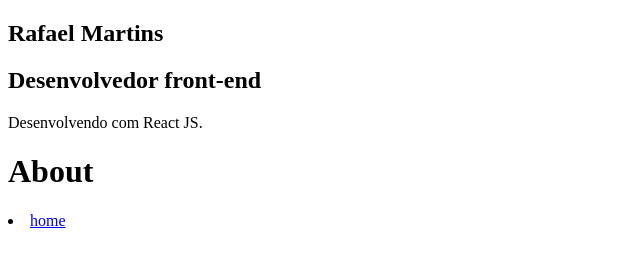
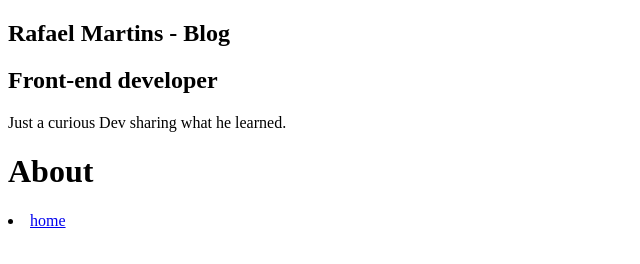
Before and after one commit to rafaelmartins92/blog-reactjs, a Gatsby site: page /about in a window 1280 px wide. Shown: the whole page, without its empty margins (0-640 px from the left). Built offline with nearby package versions, Linux system fonts and the light colour scheme; Gatsby itself is replaced by a stand-in of ours.

Commit message:
Rendering data with Hook

```diff
--- a/gatsby-config.js
+++ b/gatsby-config.js
@@ -1,7 +1,8 @@
 module.exports = {
   siteMetadata: {
     title: `Rafael Martins - Blog`,
-    description: `Just a curious dev sharing what he learned.`,
+    position: `Front-end developer`,
+    description: `Just a curious Dev sharing what he learned.`,
     author: `@rafaelmartins`,
   },
   plugins: [
--- a/src/components/Profile/index.js
+++ b/src/components/Profile/index.js
@@ -1,13 +1,30 @@
 import React from "react"
+import { useStaticQuery, graphql } from "gatsby"
 
 // import { Container } from './styles';
 
-function Profile() {
+const Profile = () => {
+  const {
+    site: {
+      siteMetadata: { title, position, description },
+    },
+  } = useStaticQuery(graphql`
+    query {
+      site {
+        siteMetadata {
+          title
+          position
+          description
+        }
+      }
+    }
+  `)
+
   return (
     <div className="Profile-wrapper">
-      <h1>Rafael Martins</h1>
-      <h2>Desenvolvedor front-end</h2>
-      <p>Desenvolvendo com React JS.</p>
+      <h1>{title}</h1>
+      <h2>{position}</h2>
+      <p>{description}</p>
     </div>
   )
 }
--- a/src/pages/about.js
+++ b/src/pages/about.js
@@ -6,8 +6,7 @@ import SEO from "../components/seo"
 
 // import { Container } from './styles';
 
-function AboutPage() {
-  return (
+const AboutPage = () => (
   <Layout>
     <SEO title="About" />
     <h1>About</h1>
@@ -16,6 +15,5 @@ function AboutPage() {
     </li>
   </Layout>
 )
-}
 
 export default AboutPage
```
Lines whose indentation alone changed are shown as unchanged.
